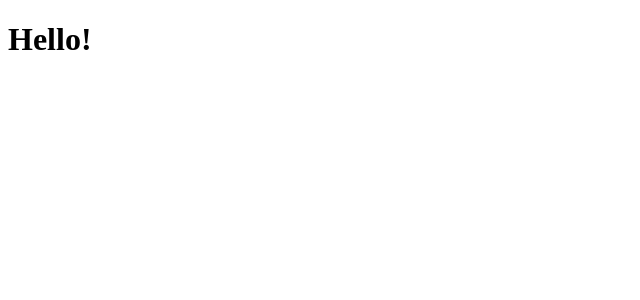
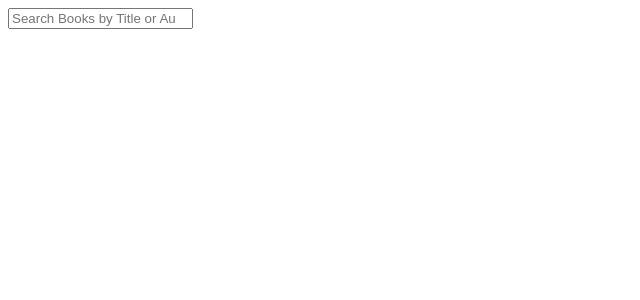
Before and after one commit to Heikrana/books-library, a React (Vite) app: page / in a window 1280 px wide. Shown: the top 300 px of the page, without its empty margins (0-640 px from the left). Built offline with nearby package versions, Linux system fonts and the light colour scheme.

Commit message:
Add navbar

```diff
--- /dev/null
+++ b/src/Api/Search.ts
@@ -0,0 +1,39 @@
+type Book = {
+	numFound: number;
+};
+
+async function getBooksWithTitle(url: string): Promise<Book | void> | never {
+	try {
+		const res = await fetch(url);
+
+		if (res.status === 200) {
+			const data: Book = await res.json();
+			return data;
+		}
+
+		throw new Error("Error fetching data");
+	} catch (err) {
+		console.error(err);
+	}
+}
+
+async function Search(query: string) {
+	// api call require '+' in query instead of ' ' (spaces)
+	query = query.split(" ").join("+");
+
+	let booksFound = await getBooksWithTitle(
+		`https://openlibrary.org/search.json?title=${query}`
+	);
+
+	if (booksFound?.numFound !== 0) return booksFound;
+
+	booksFound = await getBooksWithTitle(
+		`https://openlibrary.org/search.json?author=${query}&sort=new`
+	);
+
+	if (booksFound?.numFound !== 0) return booksFound;
+
+	return new Error("No books found");
+}
+
+export default Search;
--- a/src/App.tsx
+++ b/src/App.tsx
@@ -1,3 +1,14 @@
-export default function App() {
-	return <h1>Hello!</h1>;
+import { useState } from "react";
+import Navbar from "./Components/Navbar";
+
+function App() {
+	const [books, setBooks] = useState({});
+
+	return (
+		<>
+			<Navbar setBooks={setBooks} />
+		</>
+	);
 }
+
+export default App;
--- /dev/null
+++ b/src/Components/Navbar.tsx
@@ -0,0 +1,27 @@
+import Search from "../Api/Search";
+
+const Navbar = ({ setBooks }: { setBooks: (value: object) => void }) => {
+	async function handleSubmit(e: React.KeyboardEvent) {
+		if (e.key === "Enter") {
+			const target = e.target as HTMLInputElement;
+			const books = await Search(target.value);
+			if (books) setBooks(books);
+		}
+	}
+
+	return (
+		<>
+			<form action="#" id="search" onSubmit={(e) => e.preventDefault()}>
+				<input
+					type="search"
+					name="search-box"
+					id="search-box"
+					placeholder="Search Books by Title or Author"
+					onKeyUpCapture={(e) => handleSubmit(e)}
+				/>
+			</form>
+		</>
+	);
+};
+
+export default Navbar;
```
